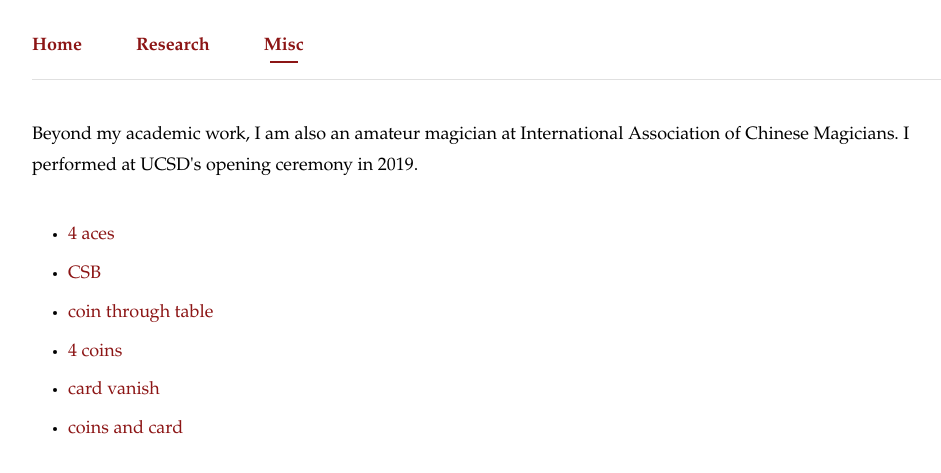
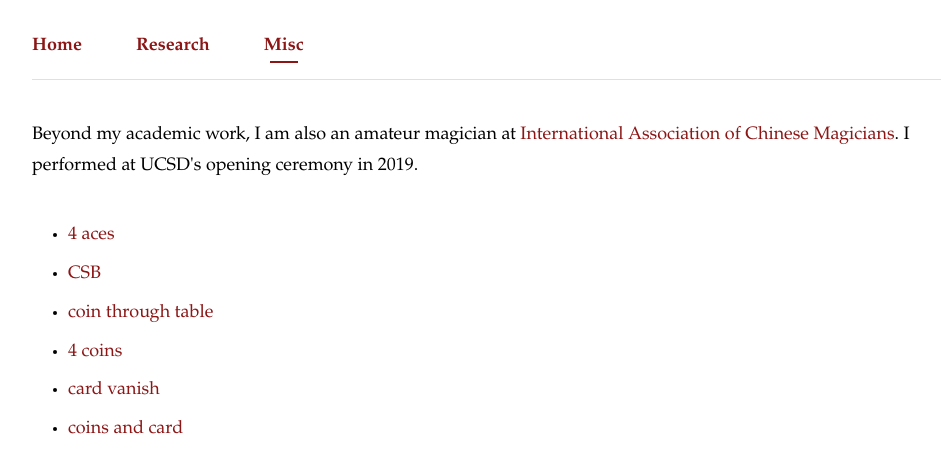
Before and after one commit to weilicao/weilicao.github.io, a Jekyll site: the page built from misc.html, in a window 1280 px wide, cut to the strip 212-956 px from the top of the page. Shown: the top 473 px of the strip, without its empty margins (133-1074 px from the left). Built offline with Jekyll 4.4.1, drawn with Linux system fonts in a browser that asks for light colours; part of the change alters nothing that is shown.

```diff
--- a/misc.html
+++ b/misc.html
@@ -7,7 +7,7 @@ description: Miscellaneous interests of Weili Cao
 <main>
   <section class="misc-intro blurb">
     <p>
-      Beyond my academic work, I am also an amateur magician at <a href="https://www.chinesemagician.com/"></a>International Association of Chinese Magicians</a>. I performed at UCSD's opening ceremony in 2019.
+      Beyond my academic work, I am also an amateur magician at <a href="https://www.chinesemagician.com/">International Association of Chinese Magicians</a>. I performed at UCSD's opening ceremony in 2019.
     </p>
   </section>
 
```
